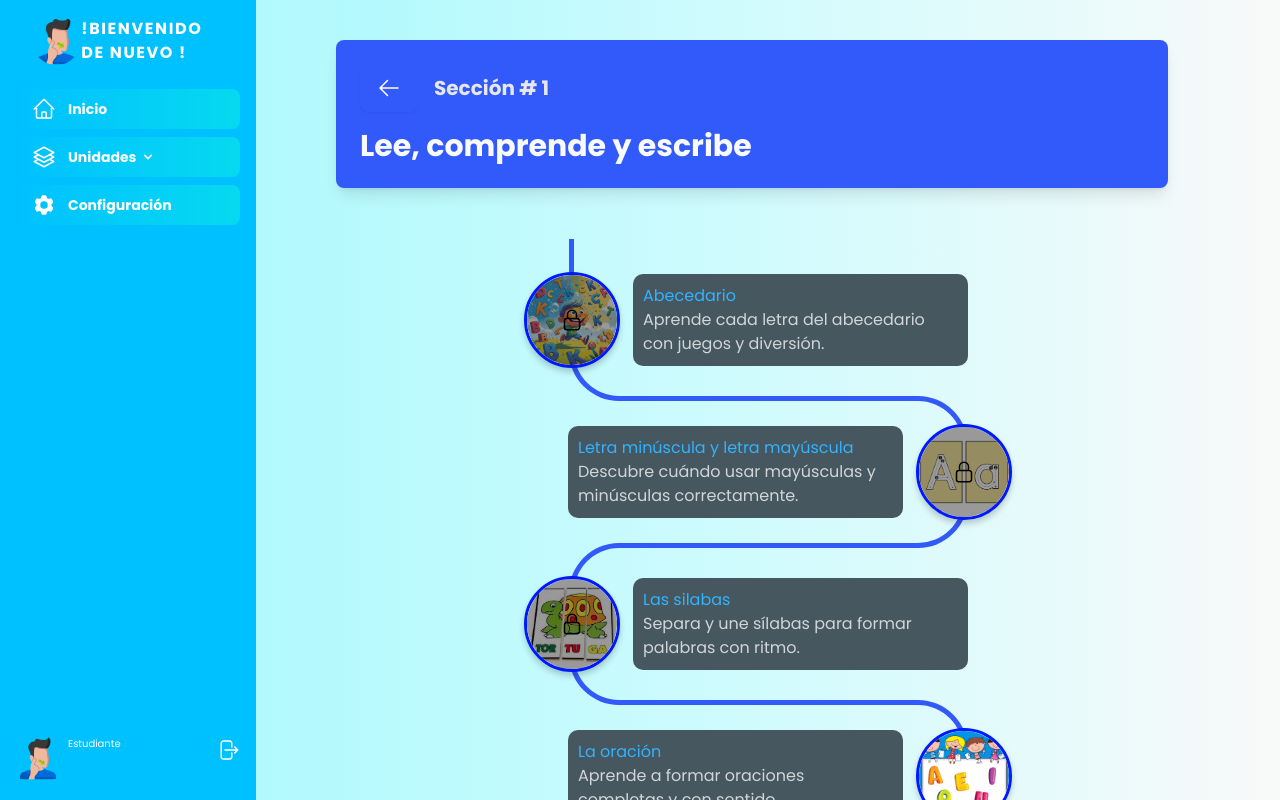
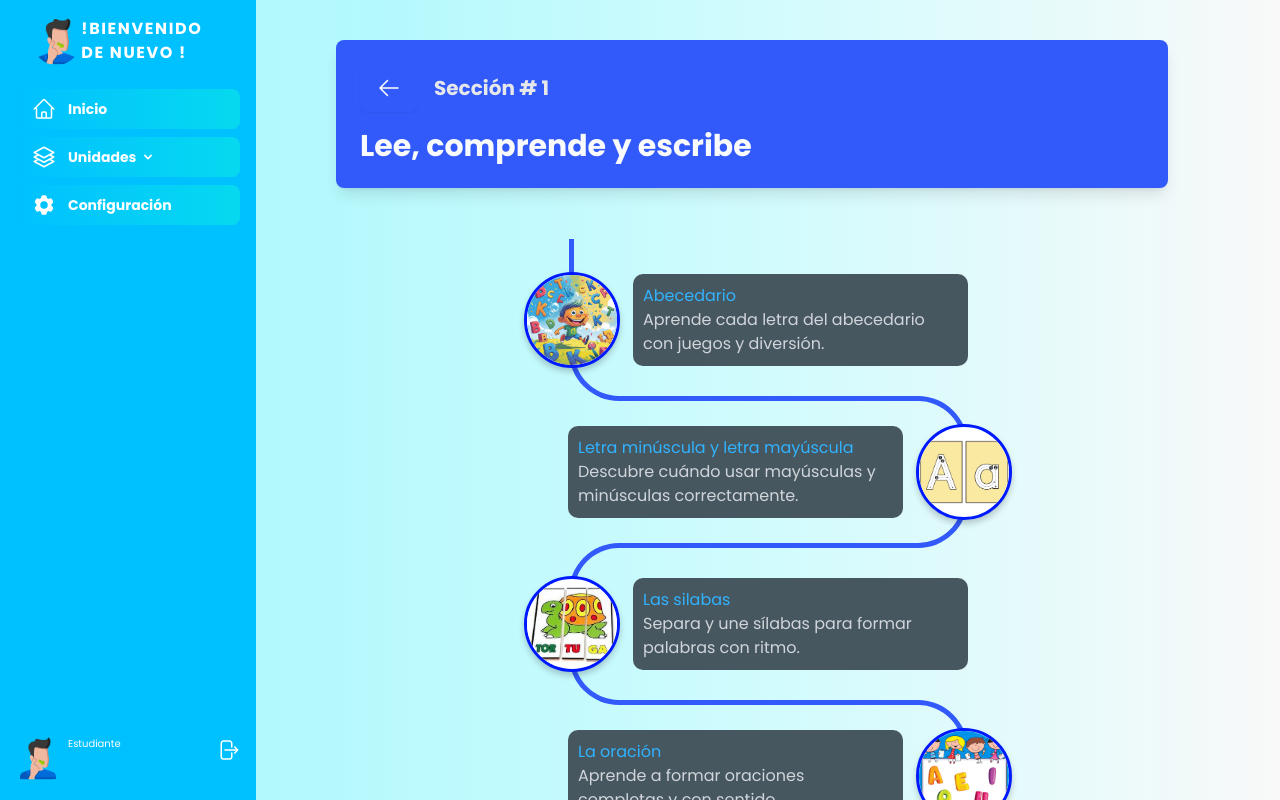
Before and after one commit to Juandadgj/proyecto-grado-frontend, a Next.js app: page /dashboard/games in a window 1280 px wide. Built offline with nearby package versions, Linux system fonts and the light colour scheme; no server answers.

Commit message:
Enable games

```diff
--- a/src/app/(dashboard)/dashboard/games/page.jsx
+++ b/src/app/(dashboard)/dashboard/games/page.jsx
@@ -8,10 +8,10 @@ const temario = [
     bgColor: "#325afa",
     titulo: 'Lee, comprende y escribe',
     subtemarios: [
-      { route: "abecedario", titulo: 'Abecedario', descripcion: "Aprende cada letra del abecedario con juegos y diversión.", imagen: '/unit1/consonante.jpg', locked: true  },
+      { route: "abecedario", titulo: 'Abecedario', descripcion: "Aprende cada letra del abecedario con juegos y diversión.", imagen: '/unit1/consonante.jpg', locked: false  },
       // { route: "vocales", titulo: 'Vocales y Dígrafos', descripcion: "Aprende cada letra del abecedario con juegos y diversión.", imagen: '/unit1/consonante.jpg' },
-      { route: "mayusculas", titulo: 'Letra minúscula y letra mayúscula', descripcion: "Descubre cuándo usar mayúsculas y minúsculas correctamente.", imagen: '/unit1/minYMa.jpg', locked: true  },
-      { route: "silaba", titulo: 'Las silabas', descripcion: "Separa y une sílabas para formar palabras con ritmo.", imagen: '/unit1/silabas.jpg', locked: true  },
+      { route: "mayusculas", titulo: 'Letra minúscula y letra mayúscula', descripcion: "Descubre cuándo usar mayúsculas y minúsculas correctamente.", imagen: '/unit1/minYMa.jpg', locked: false  },
+      { route: "silaba", titulo: 'Las silabas', descripcion: "Separa y une sílabas para formar palabras con ritmo.", imagen: '/unit1/silabas.jpg', locked: false  },
       { route: 'oracion', titulo: 'La oración', descripcion: "Aprende a formar oraciones completas y con sentido.", imagen: '/unit1/vocales.jpg', locked: false  },
       { route: 'partes-oracion', titulo: 'Partes de una oración', descripcion: "Identifica sujeto, verbo y complemento como un experto.", imagen: '/unit1/gameWord.jpg', locked: false  },
     ],
```
